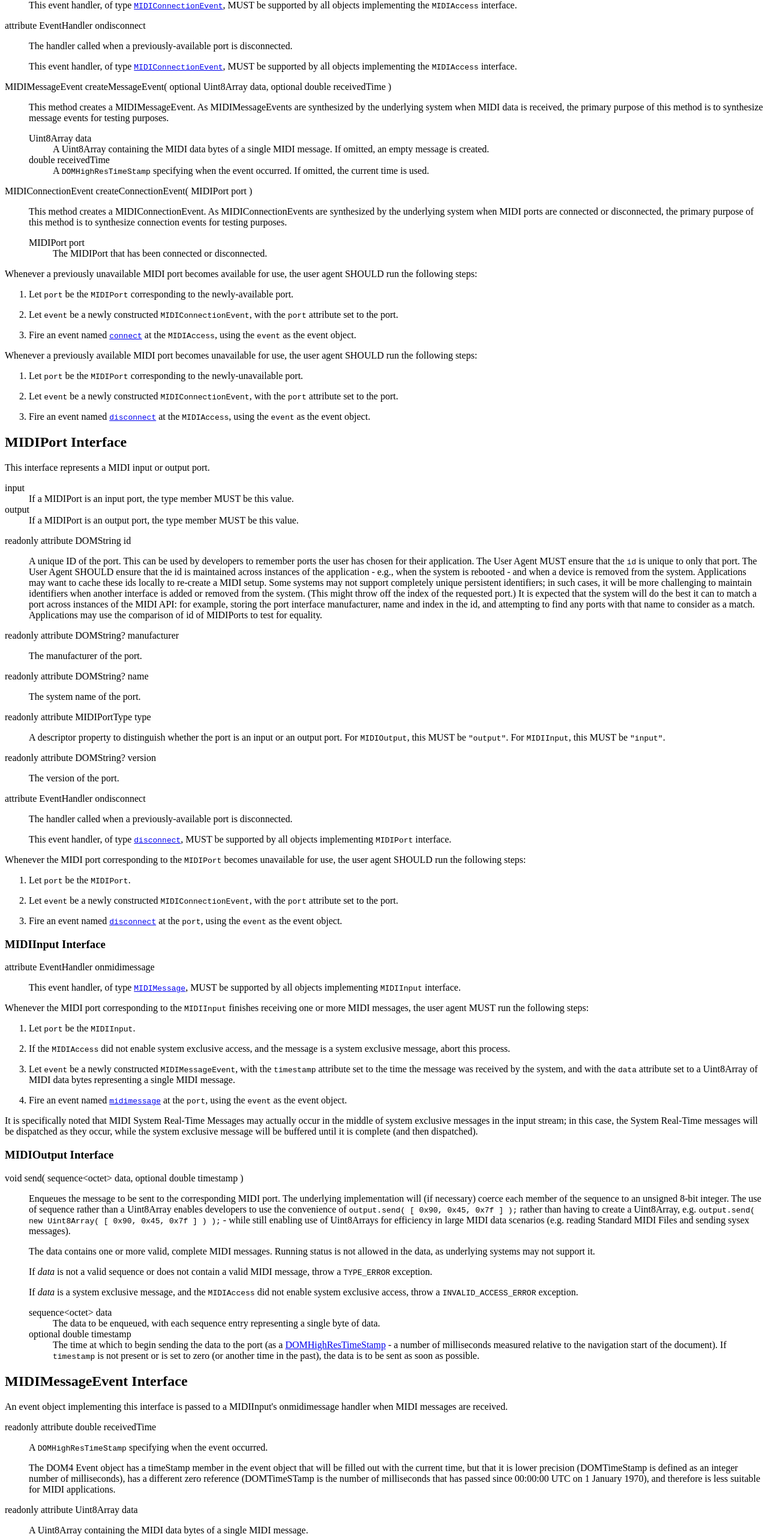
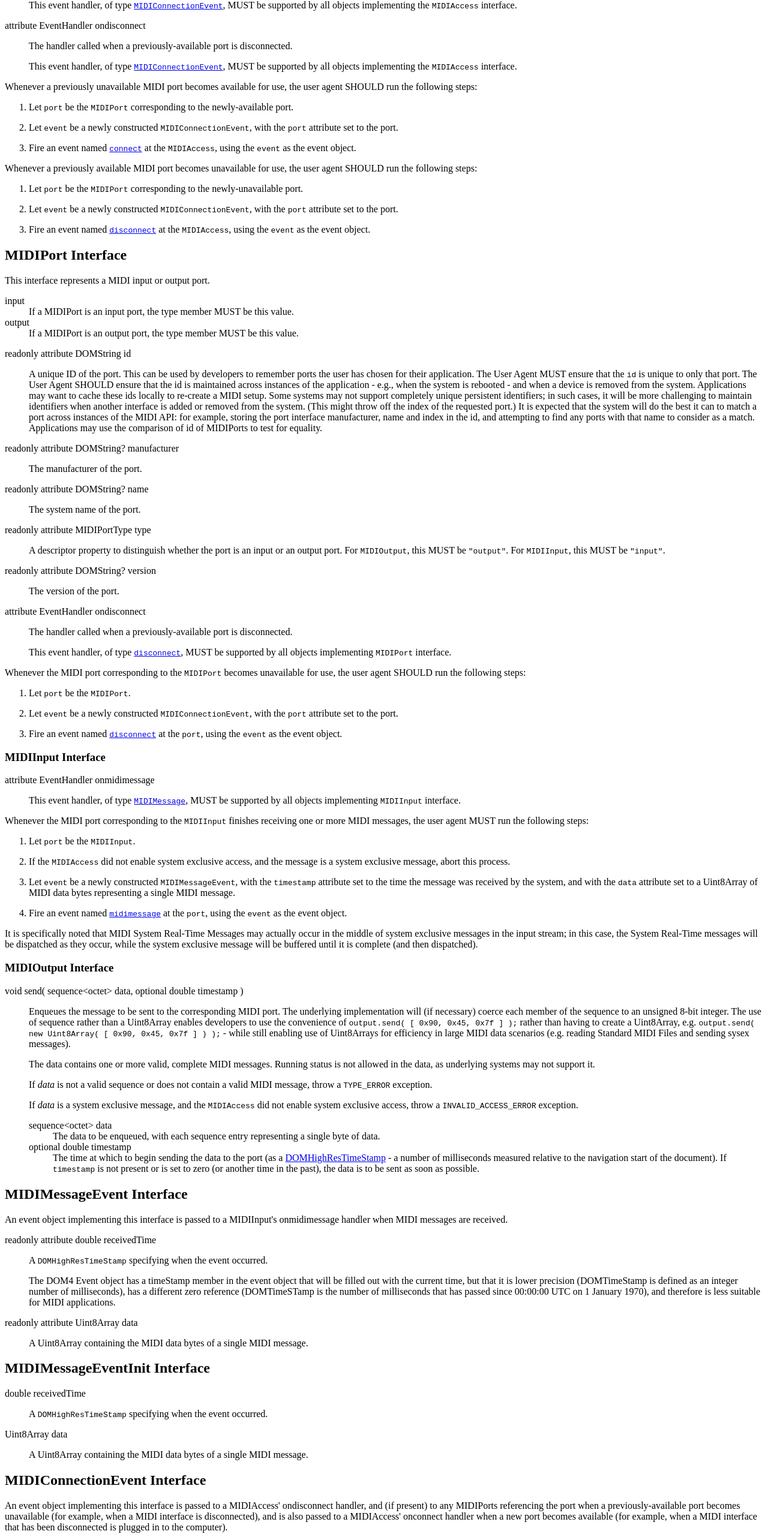
Before and after one commit to WebAudio/web-midi-api, a plain HTML site: page index.html in a window 1280 px wide. Shown: the part 3480-6043 px from the top of the page at 60% size. Drawn offline with Linux system fonts and the light colour scheme.

Commit message:
Fixed Event constructors.

```diff
--- a/index.html
+++ b/index.html
@@ -497,28 +497,6 @@
             <code><a>MIDIAccess</a></code> interface.
           </p>
         </dd>
-
-        <dt class="idl"><a>MIDIMessageEvent</a> createMessageEvent( optional Uint8Array data, optional double receivedTime )</dt>
-        <dd>
-          <p>This method creates a MIDIMessageEvent.  As MIDIMessageEvents are synthesized by the underlying system when MIDI data is received, the primary purpose of this method is to synthesize message events for testing purposes.
-          <dl>
-            <dt>Uint8Array data</dt>
-            <dd>A Uint8Array containing the MIDI data bytes of a single MIDI message.  If omitted, an empty message is created.</dd>
-            <dt>double receivedTime</dt>
-            <dd>A <code>DOMHighResTimeStamp</code> specifying when the event occurred.  If omitted, the current time is used.</dd>
-          </dl>
-        </dd>
-
-        <dt class="idl"><a>MIDIConnectionEvent</a> createConnectionEvent( MIDIPort port )</dt>
-        <dd>
-          <p>This method creates a MIDIConnectionEvent.  As MIDIConnectionEvents are synthesized by the underlying system when MIDI ports are connected or disconnected, the primary purpose of this method is to synthesize connection events for testing purposes.
-
-          <dl>
-            <dt>MIDIPort port</dt>
-            <dd>The MIDIPort that has been connected or disconnected.</dd>
-          </dl>
-        </dd>
-
       </dl>
       <p id="event-midiaccess-connect">
           Whenever a previously unavailable MIDI port becomes available for use, the user agent SHOULD
@@ -783,7 +761,7 @@
     <section>
       <h2 id="MIDIMessageEvent"><a>MIDIMessageEvent</a> Interface</h2>
       <p>An event object implementing this interface is passed to a MIDIInput's onmidimessage handler when MIDI messages are received.</p>
-      <dl title="interface MIDIMessageEvent : Event"
+      <dl title="[Constructor(DOMString type, optional MIDIMessageEventInit eventInitDict)] interface MIDIMessageEvent : Event"
           class="idl">
         <dt>readonly attribute double receivedTime</dt>
         <dd>
@@ -795,19 +773,44 @@
           <p>A Uint8Array containing the MIDI data bytes of a single MIDI message.</p>
         </dd>
       </dl>
+      <section>
+        <h2 id="MIDIMessageEventInit"><a>MIDIMessageEventInit</a> Interface</h2>
+        <dl title="dictionary MIDIMessageEventInit"
+            class="idl">
+          <dt>double receivedTime</dt>
+          <dd>
+            <p>A <code>DOMHighResTimeStamp</code> specifying when the event occurred.</p>
+          </dd>
+          <dt>Uint8Array data</dt>
+          <dd>
+            <p>A Uint8Array containing the MIDI data bytes of a single MIDI message.</p>
+          </dd>
+        </dl>
+      </section>
     </section>
 
     <section>
       <h2 id="MIDIConnectionEvent"><a>MIDIConnectionEvent</a> Interface</h2>
       <p>An event object implementing this interface is passed to a MIDIAccess' ondisconnect handler, and (if present) to any MIDIPorts referencing the port when a previously-available port becomes unavailable (for example, when a MIDI interface is disconnected), and is also passed to a MIDIAccess' onconnect handler when a new port becomes available (for example, when a MIDI interface that has been disconnected is plugged in to the computer).</p>
       <p>Connection events <b>are not required to be dispatched</b>, as some underlying systems do not support them as notification events; or, such systems may have long time delays as they poll for new devices infrequently.</p>
-      <dl title="interface MIDIConnectionEvent : Event"
+      <dl title="[Constructor(DOMString type, optional MIDIConnectionEventInit eventInitDict)] interface MIDIConnectionEvent : Event"
           class="idl">
         <dt>readonly attribute MIDIPort port</dt>
         <dd>
           <p>The port that has been connected or disconnected.</p>
         </dd>
       </dl>
+
+      <section>
+        <h2 id="MIDIConnectionEventInit"><a>MIDIConnectionEventInit</a> Interface</h2>
+        <dl title="dictionary MIDIConnectionEventInit"
+            class="idl">
+          <dt>MIDIPort port</dt>
+          <dd>
+            <p>The port that has been connected or disconnected.</p>
+          </dd>
+        </dl>
+      </section>
     </section>
 
     <section class="informative">
```
